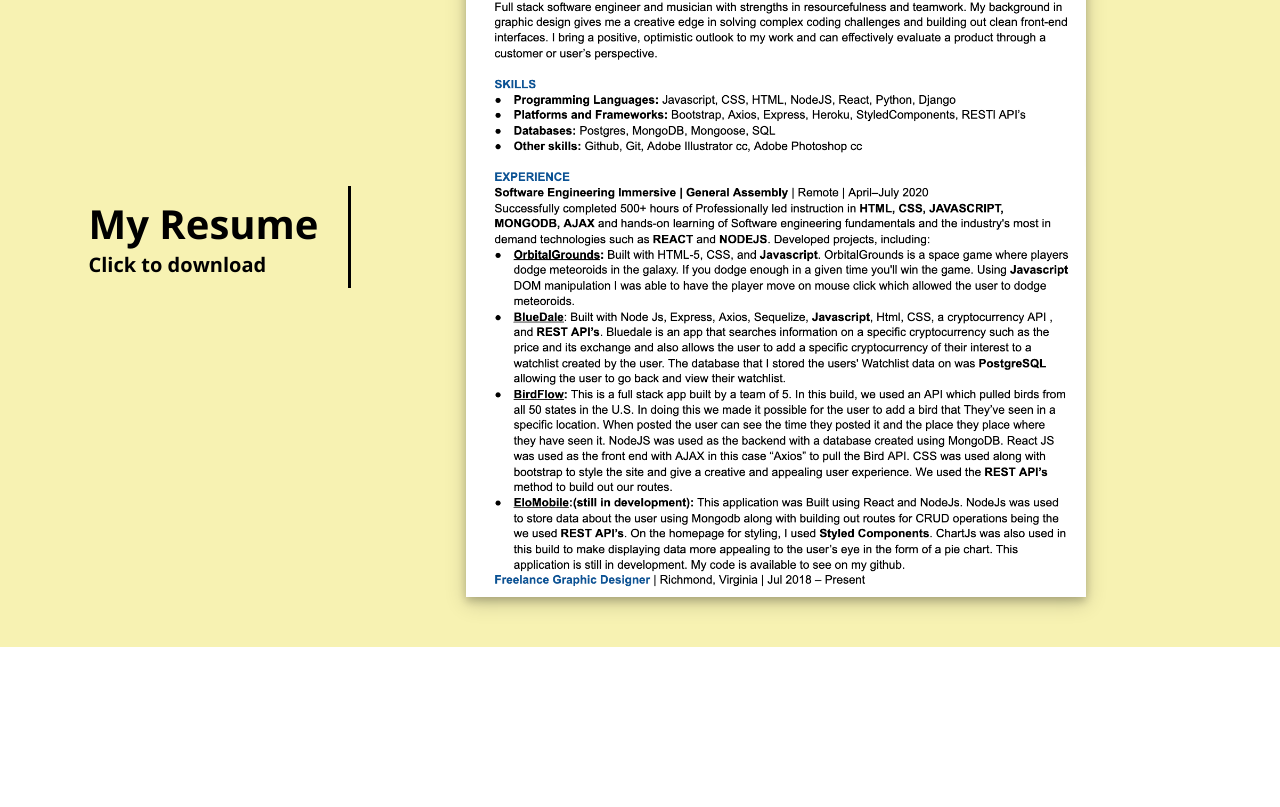
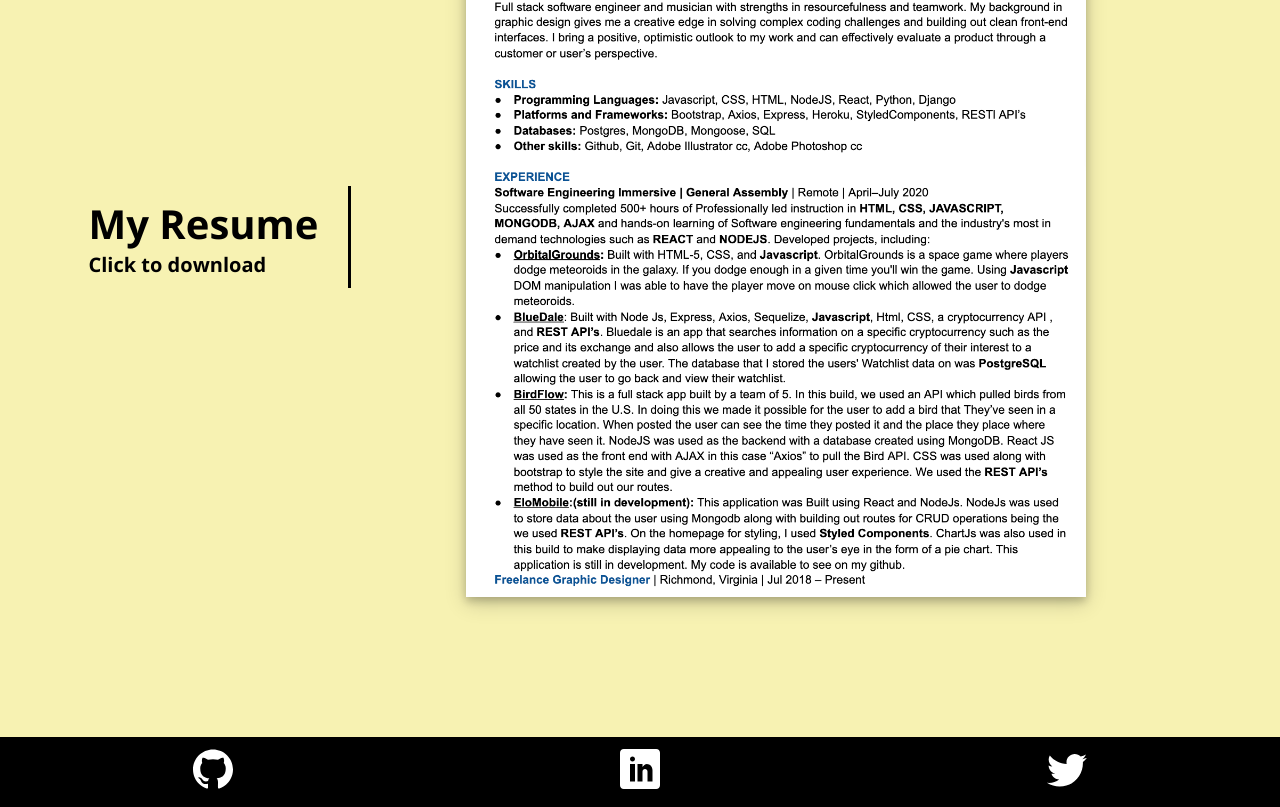
Before and after one commit to Purplepro/Tis-My-Portfolio, a React (Create React App) app in the folder divine-portfolio/: page /resumepage in a window 1280 px wide. Shown: the part 233-1040 px from the top of the page. Before the commit the page ends 880 px from the top, so only its background shows below. Built offline with nearby package versions, Linux system fonts and the light colour scheme; what @react-pdf/renderer would draw is missing.

Commit message:
footer is now improved

```diff
--- a/divine-portfolio/src/App.css
+++ b/divine-portfolio/src/App.css
@@ -20,7 +20,7 @@
 .nav {
   width: 100%;
   height: 70px;
-  padding-top: 0px;
+  padding: 0;
   background-color: transparent;
   position: relative;
 }
@@ -39,6 +39,7 @@
   margin-left: 0px;
   font-size: 20px;
   list-style-type: none;
+  margin: 0;
 }
 
 
@@ -92,7 +93,7 @@
 
 
 .footer {
-  position: relative;
+  position: absolute;
   right: 0;
   bottom: 0;
   left: 0;
@@ -101,11 +102,14 @@
   background-color: black;
   display: flex;
   margin: 0;
+  padding: 0;
+  overflow: hidden;
 }
 
 .footer-child {
   margin: auto;
   position: relative;
+  padding: 0;
 }
 
 /* .footer > a {
@@ -126,12 +130,6 @@
   width: 40px;
 }
 
-.footer ul li {
-  display: inline;
-  margin: auto;
-  padding: 10px;
-
-}
 
 .snap {
   scroll-snap-align:start;
@@ -182,6 +180,7 @@ span {
   background-image: url('./images/ui-character.png');
   background-position: center;
   margin-top: 100px;
+  z-index: 200;
 
 }
 
@@ -361,6 +360,7 @@ height: 150vh;
 background-color: rgb(247, 242, 178);
 margin: 0;
 overflow: hidden;
+position: relative;
 }
 
 .language-container {
--- a/divine-portfolio/src/components/Contact.js
+++ b/divine-portfolio/src/components/Contact.js
@@ -4,7 +4,8 @@ import '../components/ContactStyle.css'
 import Artvid from '../videos/artvid.mp4';
 import Navbar from './Navbar/Navbar';
 import emailjs from 'emailjs-com';
-import { motion } from 'framer-motion'
+import { motion } from 'framer-motion';
+import Footer from './Footer/Footer';
 
 
 
@@ -73,6 +74,8 @@ const Contact = () => {
                     </video>
                 </div>
             </div>
+
+            <Footer/>
         </motion.div>
     )
 }
--- a/divine-portfolio/src/components/ContactStyle.css
+++ b/divine-portfolio/src/components/ContactStyle.css
@@ -3,7 +3,8 @@
 .Contact {
     background-color: rgb(247, 242, 178);
     background-size: cover;
-    height: 120vh;
+    height: 140vh;
+    position: relative;
 }
 
 #contact-link {
--- a/divine-portfolio/src/components/Resume.css
+++ b/divine-portfolio/src/components/Resume.css
@@ -1,6 +1,7 @@
 .resume-comp {
     background-color: rgb(247, 242, 178);
-    height: 110vh;
+    height: 130vh;
+    position: relative;
 }
 
 
--- a/divine-portfolio/src/components/ResumePage.js
+++ b/divine-portfolio/src/components/ResumePage.js
@@ -7,6 +7,7 @@ import DownloadLink from 'react-download-link';
 import MyPDF from './PDF/MyResumeFile.pdf';
 import '../components/Resume.css'
 import { motion } from 'framer-motion';
+import Footer from './Footer/Footer';
 
 
 
@@ -32,6 +33,8 @@ const Resume = () => {
                     </div>
                 </a>
                 </div>
+
+                <Footer/>
             </motion.div>
         )
 
```
